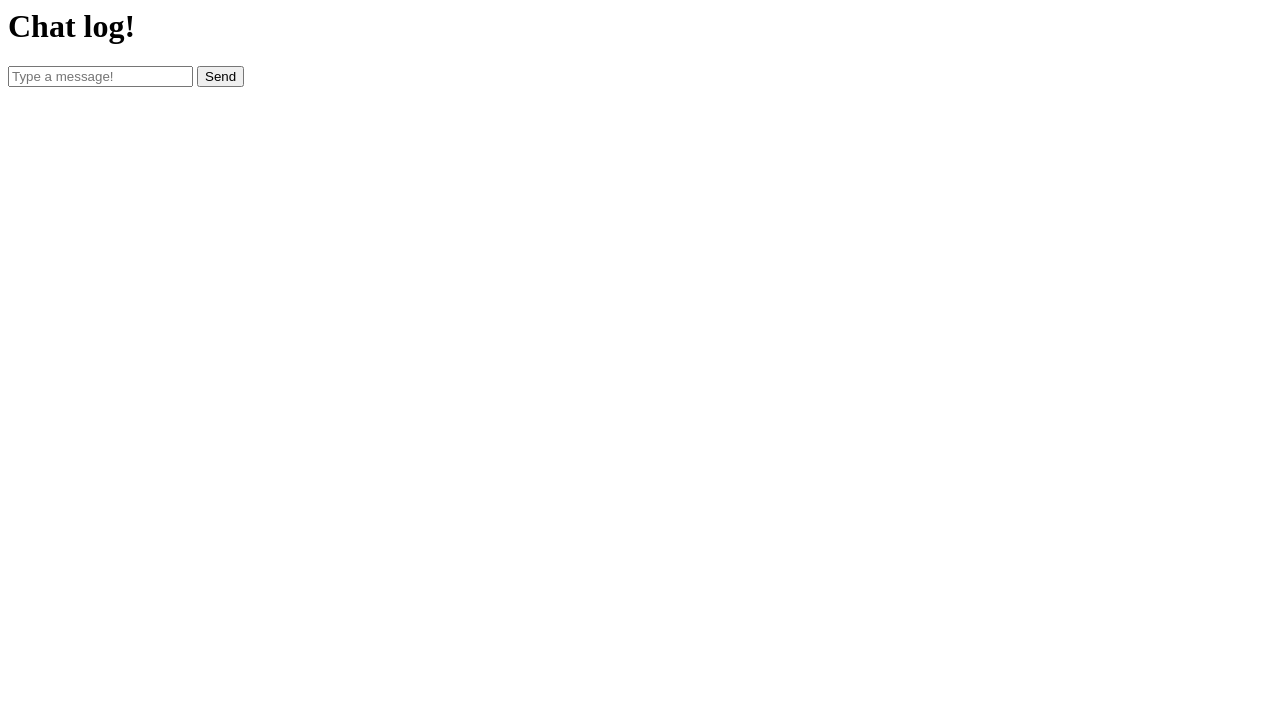
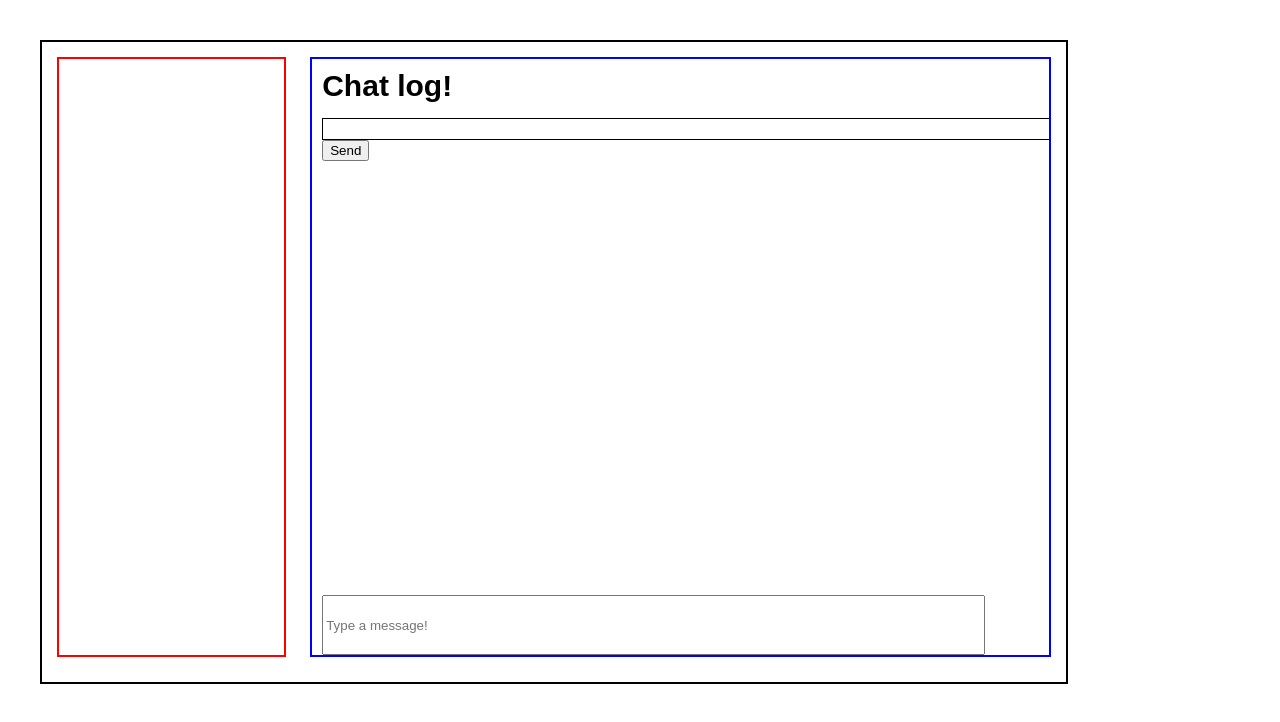
Before and after one commit to istateside/ChatApp, a website: page public/index.html in a window 1280 px wide. Drawn offline with nearby package versions, Linux system fonts and the light colour scheme; no server answers.

Commit message:
Working MVP. UI needs work.

```diff
--- /dev/null
+++ b/public/application.css
@@ -0,0 +1,92 @@
+h1, body, head, html, ul, li {
+  margin: 0;
+  border: 0;
+  padding: 0;
+  color: inherit;
+  background: inherit;
+  list-style: none;
+  font-family: sans-serif;
+  font-style: inherit;
+}
+
+h1 {
+  font-size: 30px;
+  padding-bottom: 15px;
+  display: block;
+  width: 100%;
+}
+
+div.chat-box {
+  float: left;
+  position: relative;
+/*  overflow: auto;*/
+  display: block;
+  margin: 40px;
+  border: 2px solid black;
+  width: 80%;
+  height: 80%
+}
+
+div.rooms-sidebar {
+  position: absolute;
+  left: 0px;
+  border: 2px solid red;
+  margin: 15px;
+  padding: 10px;
+  height: 90%;
+  width: 20%;
+}
+
+div.display-msgs {
+  right: 0px;
+  position: absolute;
+  overflow: auto;
+  border: 2px solid blue;
+  width: 70%;
+  height: 90%;
+  margin: 15px 15px 15px 0;
+  padding: 10px;
+}
+
+ul.chat-log {
+  display: block;
+  padding: 10px;
+  width: 100%;
+  height: auto
+  float: left;
+  border: 1px solid black;
+  overflow: scroll;
+
+}
+
+ul.chat-log li {
+  padding-bottom: 5px;
+  background: #5299F7;
+}
+
+ul.chat-log li:nth-child(even) {
+  background: #1E7CF7;
+}
+
+ul.room-list li {
+  font-weight: bold;
+  padding-bottom: 5px;
+}
+
+ul.room-list li ul li {
+  font-weight: normal;
+  padding-left: 20px;
+}
+
+input {
+  position: absolute;
+  bottom: 0;
+  width: 90%;
+  height: 10%;
+}
+
+button:{
+  display: inline-block;
+  position: absolute;
+  right: 0;
+}
--- a/public/index.html
+++ b/public/index.html
@@ -5,6 +5,7 @@
 
     <script src="javascripts/chat.js" type="text/javascript" charset="utf-8"></script>
     <script src="javascripts/chat_ui.js" type="text/javascript" charset="utf-8"></script>
+    <link rel="stylesheet" href="application.css" type="text/css" media="screen" title="no title" charset="utf-8">
     <title>Chat App</title>
 
   </head>
@@ -20,13 +21,13 @@
         <ul class="chat-log">
 
         </ul>
+        <form class="send-message">
+          <input type="text" class="msg-entry" placeholder="Type a message!">
+          </input>
+
+          <button>Send</button>
+        </form>
       </div>
-      <form class="send-message">
-        <input type="text" class="msg-entry" placeholder="Type a message!">
-        </input>
-
-        <button>Send</button>
-      </form>
     </div>
   </body>
 </html>
--- a/public/javascripts/chat.js
+++ b/public/javascripts/chat.js
@@ -23,6 +23,8 @@ $(document).ready(function() {
     if (command === '/nick') {
       this.socket.emit('nicknameChangeRequest', parameters);
     } else if (command === '/join') {
+      console.log("Joining room....");
+      console.log(parameters);
       this.socket.emit('joinRoomRequest', parameters);
       this.room = parameters;
     } else {
--- a/public/javascripts/chat_ui.js
+++ b/public/javascripts/chat_ui.js
@@ -30,9 +30,12 @@ $(document).ready(function() {
       displayMessage(msg);
     });
 
-    socket.on('roomChange', function(roomList) {
+    socket.on('roomChange', function(data) {
       $list = $('.room-list')
       $list.empty();
+      var roomList = data['roomList'];
+      var nicknames = data['nicknames'];
+
       for (var room in roomList) {
         $roomLi = $('<li>').text(room);
         $list.append($roomLi);
@@ -40,7 +43,7 @@ $(document).ready(function() {
         $userUl = $('<ul>');
         $roomLi.append($userUl);
         for (user in userList) {
-          $userUl.append($('<li>').text(user));
+          $userUl.append($('<li>').text(nicknames[userList[user]]));
         }
       }
     });
```
Also changed, not shown: lib/chat_server.js.
